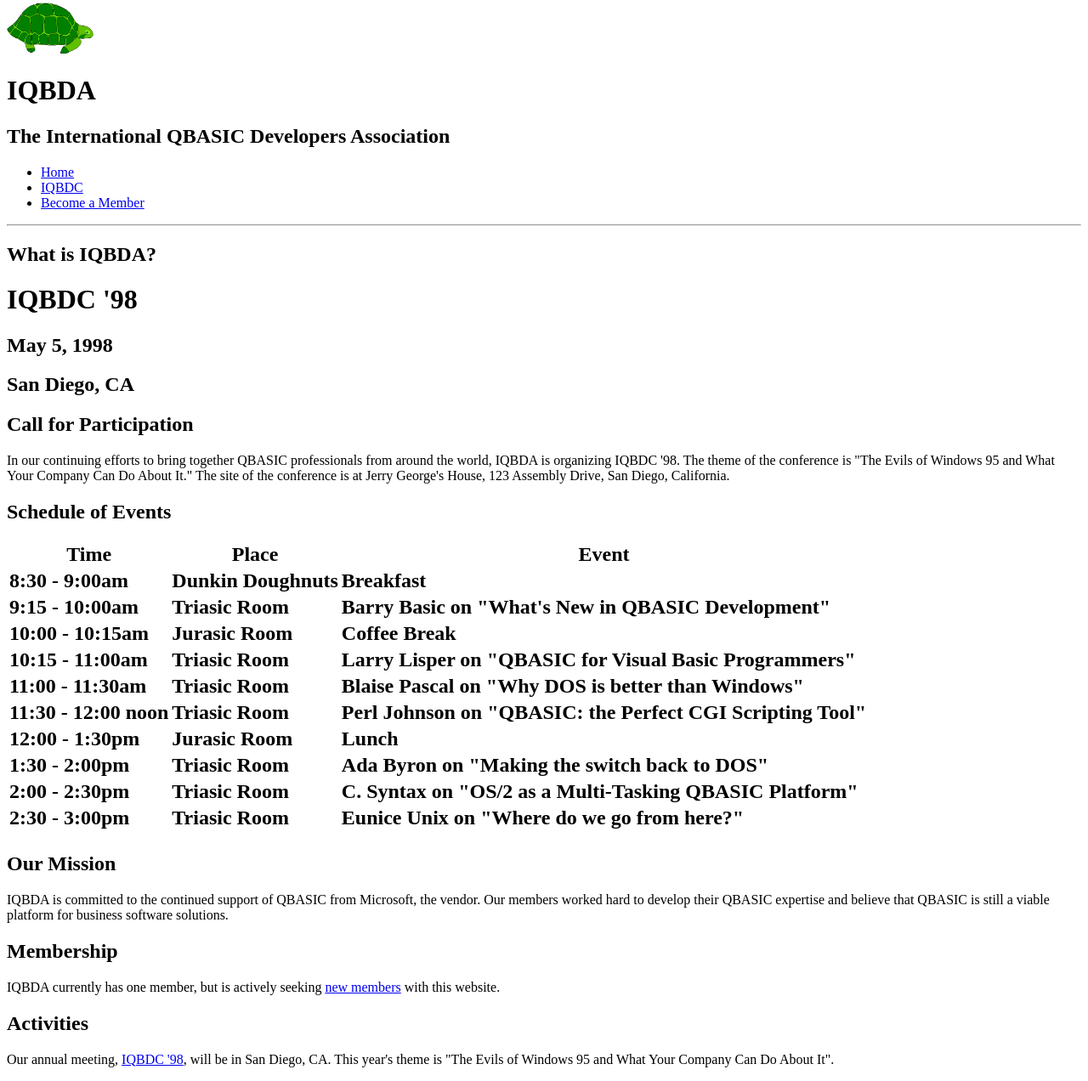
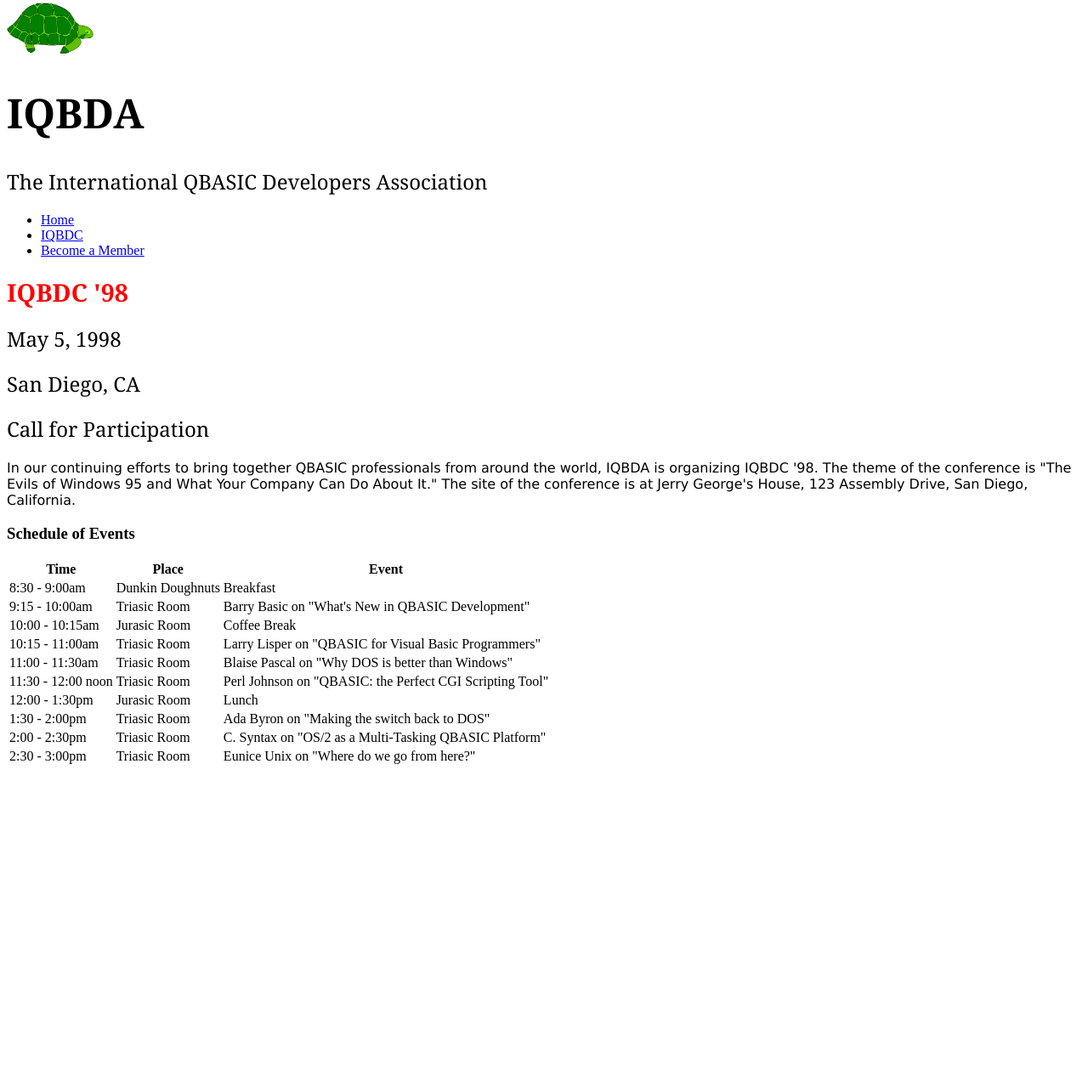
Before and after one commit to meaghankirby/iqbda, a plain HTML site: page iqbdc.html in a window 1280 px wide. Shown: the part 5-1277 px from the top of the page at 85% size. After the commit the page ends 915 px from the top, so only its background shows below. Drawn offline with Linux system fonts and the light colour scheme.

Commit message:
Completed part 4

```diff
--- /dev/null
+++ b/base.css
@@ -0,0 +1,19 @@
+header {
+  font-family: Georgia, Times, serif; font-style: italic;
+}
+header h1 {
+  font-size: 3em; font-weight:bold; font-style: normal;
+}
+header h2{
+  font-size: 1.5em; font-weight:lighter; font-style: normal;
+}
+#page-title h1 {
+  font-family: Georgia, Times, serif; font-size: 1.8em; font-weight: bolder;
+}
+h2{
+  font-family: Georgia, Times, serif; font-weight: bold;
+}
+
+p {
+  font-family: Verdana, Helvetica, Arial, "sans serif"; font-size: 1em; font-weight: normal;
+}
--- a/iqbdc.html
+++ b/iqbdc.html
@@ -1,20 +1,25 @@
-<!DOCTYPE HTML>
+<!DOCTYPE html>
 <html>
   <head>
-    <meta charset=utf-8>
-    <title>IQBDA</title>
+    <meta charset="utf-8">
+    <title>IQBDC '98</title>
+    <link rel="stylesheet" type="text/css" href="base.css" media="screen" />
   </head>
   <body>
     <div id="page-wrapper">
-
-      <div id="masthead">
-        <img src="Skittles.gif" width="102" height="60" alt="turtle">
-
+      <header id="page-header">
+        <img width="102" height="60" src="Skittles.gif" alt="logo">
         <h1>IQBDA</h1>
-
-        <h2>The International QBASIC Developers
-          Association</h2>
-      </div>
+        <h2>The International QBASIC Developers Association</h2>
+     <style>
+     header {
+  text-align:left;
+}
+     #page-title h1 {
+  color: red;
+}
+     </style>
+      </header>
 
       <nav id="navbar">
         <ul>
@@ -29,57 +34,29 @@
           </li>
         </ul>
       </nav>
-
-      <hr>
       <div id="content">
-          <h2>What is IQBDA?</h2>
-          <p>
+        <header id="page-title">
           <h1>IQBDC '98</h1>
           <h2>May 5, 1998</h2>
           <h2>San Diego, CA</h2>
           <h2>Call for Participation</h2>
+        </header>
 
         <p>In our continuing efforts to bring together QBASIC professionals from around the world, IQBDA is organizing IQBDC '98. The theme of the conference is "The Evils of Windows 95 and What Your Company Can Do About It." The site of the conference is at Jerry George's House, 123 Assembly Drive, San Diego, California.</p>
-        <h2>Schedule of Events<h2>
+        <h3>Schedule of Events</h3>
         <table>
           <tr><th>Time</th><th>Place</th><th>Event</th></tr>
           <tr><td>8:30 - 9:00am</td><td>Dunkin Doughnuts</td><td>Breakfast</td></tr>
           <tr><td>9:15 - 10:00am</td><td>Triasic Room</td><td>Barry Basic on "What's New in QBASIC Development"</td></tr>
           <tr><td>10:00 - 10:15am</td><td>Jurasic Room</td><td>Coffee Break</td></tr>
           <tr><td>10:15 - 11:00am</td><td>Triasic Room</td><td>Larry Lisper on "QBASIC for Visual Basic Programmers"</td></tr>
-        <tr><td>11:00 - 11:30am</td><td>Triasic Room</td><td>Blaise Pascal on "Why DOS is better than Windows"</td></tr>
-        <tr><td>11:30 - 12:00 noon</td><td>Triasic Room</td><td>Perl Johnson on "QBASIC: the Perfect CGI Scripting Tool"</td></tr>
+          <tr><td>11:00 - 11:30am</td><td>Triasic Room</td><td> Blaise Pascal on "Why DOS is better than Windows"</td></tr>
+          <tr><td>11:30 - 12:00 noon</td><td>Triasic Room</td><td> Perl Johnson on "QBASIC: the Perfect CGI Scripting Tool"</td></tr>
           <tr><td>12:00 - 1:30pm</td><td>Jurasic Room</td><td>Lunch</td></tr>
           <tr><td>1:30 - 2:00pm</td><td>Triasic Room</td><td>Ada Byron on "Making the switch back to DOS"</td></tr>
           <tr><td>2:00 - 2:30pm</td><td>Triasic Room</td><td>C. Syntax on "OS/2 as a Multi-Tasking QBASIC Platform"</td></tr>
           <tr><td>2:30 - 3:00pm</td><td>Triasic Room</td><td>Eunice Unix on "Where do we go from here?"</td></tr>
         </table>
-
-        </p>
-        <h2>Our Mission</h2>
-
-        <p>
-          IQBDA is committed to the continued support of
-          QBASIC from Microsoft, the vendor. Our members
-          worked hard to develop their QBASIC expertise and
-          believe that QBASIC is still a viable platform for
-          business software solutions.
-        </p>
-        <h2>Membership</h2>
-        <p>
-          IQBDA currently has one member, but is actively
-          seeking <a href="#" onclick="javascript:alert('Coming soon!')">new members</a>
-          with
-          this website.
-        </p>
-
-        <h2>Activities</h2>
-        <p>
-          Our annual meeting, <a href="iqbdc.html">IQBDC
-          '98</a>, will be in San Diego, CA. This
-          year's theme is "The Evils of Windows 95 and
-          What Your Company Can Do About It".
-        </p>
       </div>
     </div>
   </body>
```
Also changed, not shown: index.html (+7 -12 lines), member.html (+20 -25 lines). Lines whose indentation alone changed are shown as unchanged.
